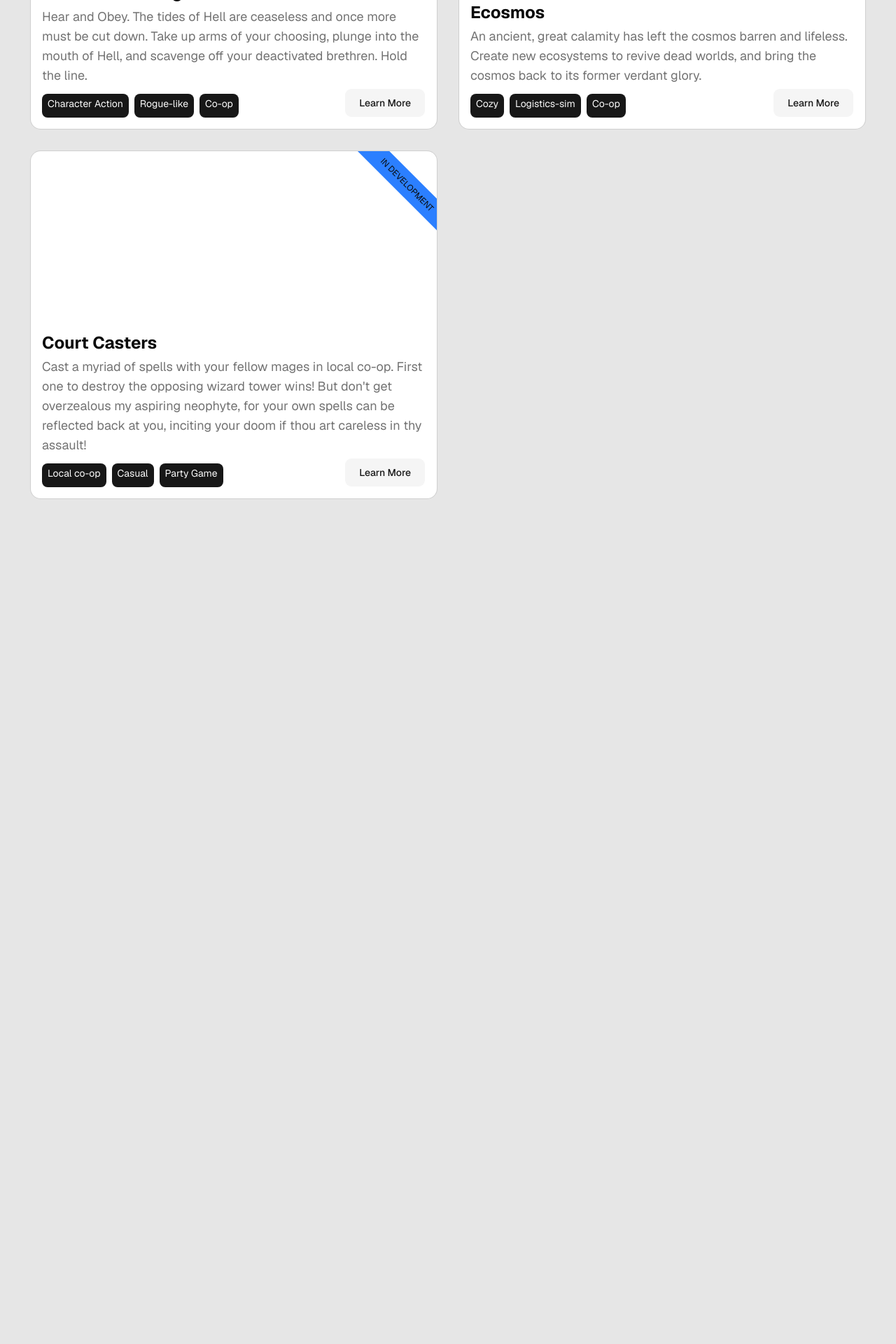
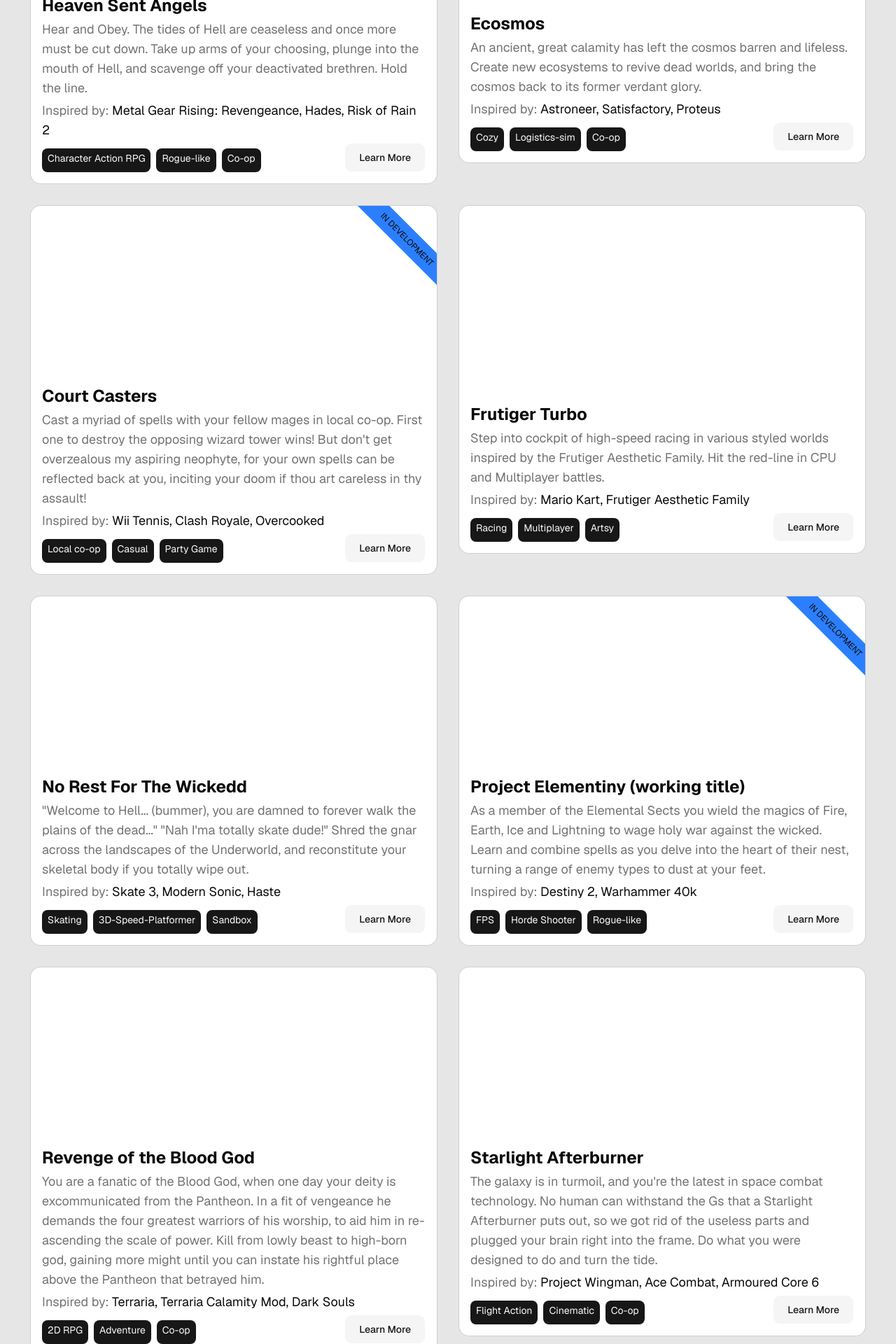
Before and after one commit to FirePenguin99/BSG-Website, a Next.js app in the folder bsg-website/: page /games in a window 1280 px wide. Shown: the part 740-2660 px from the top of the page at 70% size. Before the commit the page ends 1504 px from the top, so only its background shows below. Built offline with nearby package versions, Linux system fonts and the light colour scheme.

Commit message:
feat: enhance game data structure with new games; updated styles of game list and card components

```diff
--- a/bsg-website/src/app/game_data.ts
+++ b/bsg-website/src/app/game_data.ts
@@ -11,7 +11,8 @@ export type GameDataStructure = {
 export const HeavenSentAngels: GameDataStructure = {
     title: "Heaven Sent Angels",
     description: "Hear and Obey. The tides of Hell are ceaseless and once more must be cut down. Take up arms of your choosing, plunge into the mouth of Hell, and scavenge off your deactivated brethren. Hold the line.",
-    tags: ["Character Action", "Rogue-like", "Co-op"],
+    tags: ["Character Action RPG", "Rogue-like", "Co-op"],
+    inspirations: ["Metal Gear Rising: Revengeance", "Hades", "Risk of Rain 2"],
     gamePageUrl: "",
     imageUri: "",
     isInDevelopment: false,
@@ -21,6 +22,7 @@ export const Ecosmos: GameDataStructure = {
     title: "Ecosmos",
     description: "An ancient, great calamity has left the cosmos barren and lifeless. Create new ecosystems to revive dead worlds, and bring the cosmos back to its former verdant glory.",
     tags: ["Cozy", "Logistics-sim", "Co-op"],
+    inspirations: ["Astroneer", "Satisfactory", "Proteus"],
     gamePageUrl: "",
     imageUri: "",
     isInDevelopment: false,
@@ -30,13 +32,81 @@ export const CourtCasters: GameDataStructure = {
     title: "Court Casters",
     description: "Cast a myriad of spells with your fellow mages in local co-op. First one to destroy the opposing wizard tower wins! But don't get overzealous my aspiring neophyte, for your own spells can be reflected back at you, inciting your doom if thou art careless in thy assault!",
     tags: ["Local co-op", "Casual", "Party Game"],
+    inspirations: ["Wii Tennis", "Clash Royale", "Overcooked"],
     gamePageUrl: "",
     imageUri: "",
     isInDevelopment: true,
 };
 
+export const FrutigerTurbo: GameDataStructure = {
+    title: "Frutiger Turbo",
+    description: "Step into cockpit of high-speed racing in various styled worlds inspired by the Frutiger Aesthetic Family. Hit the red-line in CPU and Multiplayer battles.",
+    tags: ["Racing", "Multiplayer", "Artsy"],
+    inspirations: ["Mario Kart", "Frutiger Aesthetic Family"],
+    gamePageUrl: "",
+    imageUri: "",
+    isInDevelopment: false,
+};
+
+export const NoRestForTheWickedd: GameDataStructure = {
+    title: "No Rest For The Wickedd",
+    description: `"Welcome to Hell... (bummer), you are damned to forever walk the plains of the dead..." "Nah I'ma totally skate dude!" Shred the gnar across the landscapes of the Underworld, and reconstitute your skeletal body if you totally wipe out.`,
+    tags: ["Skating", "3D-Speed-Platformer", "Sandbox"],
+    inspirations: ["Skate 3", "Modern Sonic", "Haste"],
+    gamePageUrl: "",
+    imageUri: "",
+    isInDevelopment: false,
+};
+
+export const ProjectElementiny: GameDataStructure = {
+    title: "Project Elementiny (working title)",
+    description: "As a member of the Elemental Sects you wield the magics of Fire, Earth, Ice and Lightning to wage holy war against the wicked. Learn and combine spells as you delve into the heart of their nest, turning a range of enemy types to dust at your feet.",
+    tags: ["FPS", "Horde Shooter", "Rogue-like"],
+    inspirations: ["Destiny 2", "Warhammer 40k"],
+    gamePageUrl: "",
+    imageUri: "",
+    isInDevelopment: true,
+};
+
+export const RevengeOfTheBloodGod: GameDataStructure = {
+    title: "Revenge of the Blood God",
+    description: "You are a fanatic of the Blood God, when one day your deity is excommunicated from the Pantheon. In a fit of vengeance he demands the four greatest warriors of his worship, to aid him in re-ascending the scale of power. Kill from lowly beast to high-born god, gaining more might until you can instate his rightful place above the Pantheon that betrayed him.",
+    tags: ["2D RPG", "Adventure", "Co-op"],
+    inspirations: ["Terraria", "Terraria Calamity Mod", "Dark Souls"],
+    gamePageUrl: "",
+    imageUri: "",
+    isInDevelopment: false,
+};
+
+export const StarlightAfterburner: GameDataStructure = {
+    title: "Starlight Afterburner",
+    description: "The galaxy is in turmoil, and you're the latest in space combat technology. No human can withstand the Gs that a Starlight Afterburner puts out, so we got rid of the useless parts and plugged your brain right into the frame. Do what you were designed to do and turn the tide.",
+    tags: ["Flight Action", "Cinematic", "Co-op"],
+    inspirations: ["Project Wingman", "Ace Combat", "Armoured Core 6"],
+    gamePageUrl: "",
+    imageUri: "",
+    isInDevelopment: false,
+};
+
+export const ReachTheCitadel: GameDataStructure = {
+    title: "Reach The Citadel",
+    description: "Battle in a 12v12 casual team shooter, playing as any of the morally dubious experiments of an Arms Contractor's R&D division in their testing grounds. Each class is distinct in personality and role, with unique equip-able weapons and cosmetics to shake up their playstyle and looks.",
+    tags: ["FPS", "Hero Shooter", "Multiplayer PVP"],
+    inspirations: ["Team Fortress 2", "Dirty Bomb", "Sci-fi Military"],
+    gamePageUrl: "",
+    imageUri: "",
+    isInDevelopment: false,
+};
+
+
 export const AllGameData: GameDataStructure[] = [
     HeavenSentAngels,
     Ecosmos,
-    CourtCasters
+    CourtCasters,
+    FrutigerTurbo,
+    NoRestForTheWickedd,
+    ProjectElementiny,
+    RevengeOfTheBloodGod,
+    StarlightAfterburner,
+    ReachTheCitadel
 ];;
--- a/bsg-website/src/app/games/page.tsx
+++ b/bsg-website/src/app/games/page.tsx
@@ -4,15 +4,17 @@ import { AllGameData } from "@/app/game_data";
 export default function GameList() {
   return (
     <main className="mx-auto max-w-8xl flex w-full flex-col px-6 py-8 sm:px-10 sm:py-12">
-      <p className="mb-4 text-md font-medium text-muted-foreground">
+      <section className="flex flex-1 flex-col justify-center py-5">
+        <p className="mb-4 text-sm font-medium text-muted-foreground">
           Welcome to...
         </p>
         <h1 className="max-w-3xl text-4xl font-semibold tracking-tight text-balance sm:text-6xl">
           THE BSG LIBRARY
         </h1>
-      <p className="mt-3 max-w-2xl text-lg leading-8 text-muted-foreground">
+        <p className="mt-6 max-w-2xl text-lg leading-8 text-muted-foreground">
           Here you can find a list of all the games we want to create, along with their descriptions and genre tags. Click on any game to learn more about it and see if it's something you'd play in a distant future!
         </p>
+      </section>
 
       <section className="grid grid-cols-1 lg:grid-cols-2 gap-6 mt-6">
         {AllGameData.map((game, index) => (
--- a/bsg-website/src/app/page.tsx
+++ b/bsg-website/src/app/page.tsx
@@ -5,6 +5,8 @@ import { AllGameData } from "./game_data";
 
 export default function Home() {
   const gamePageUrl = "/games";
+
+  const carouselLength = 3;
 
   return (
     <main className="mx-auto max-w-8xl flex w-full flex-col px-6 py-8 sm:px-10 sm:py-12">
@@ -41,7 +43,9 @@ export default function Home() {
 
       <section>
         <h2 className="max-w-3xl my-5 text-3xl font-semibold tracking-tight text-balance sm:text-5xl">Our Games</h2>
-        <GameCarousel className="my-5" game_data={AllGameData} />
+        <GameCarousel className="my-5"
+          game_data={AllGameData.slice(0, carouselLength).map((game) => ({ ...game, inspirations: [] }))} // remove Inspirations for carousel display
+        />
         <RouterButton
           className="text-md mx-auto my-10 flex justify-center w-full max-w-sm h-15"
           variant="outline"
--- a/bsg-website/src/components/game_card.tsx
+++ b/bsg-website/src/components/game_card.tsx
@@ -14,7 +14,7 @@ export default function GameCard({ className, addedHeight, game_data }: GameCard
             <Card>
                 <CardContent
                     style={{ "--image-url": `url(${game_data.imageUri})` } as React.CSSProperties}
-                    className="relative bg-[image:var(--image-url)] aspect-5/4 flex flex-col items-end justify-between">
+                    className="relative bg-[image:var(--image-url)] aspect-5/4 flex flex-col justify-between">
 
                     <span className={`h-30 w-0 ${addedHeight}`}></span>
 
@@ -23,7 +23,11 @@ export default function GameCard({ className, addedHeight, game_data }: GameCard
                         <h2 className="text-xs lg:text-lg text-muted-foreground">{game_data.description}</h2>
 
                         {game_data.inspirations && game_data.inspirations.length > 0 && (
-                            <span className="text-sm lg:text-lg">{`Inspired by: ${game_data.inspirations.join(", ")}`}</span>
+                            <div>
+
+                                <span className="text-xs lg:text-lg text-muted-foreground">{`Inspired by: `}</span>
+                                <span className="text-xs lg:text-lg">{game_data.inspirations.join(", ")}</span>
+                            </div>
                         )}
 
                         <div className="flex flex-wrap gap-2 justify-between">
```
Lines whose indentation alone changed are shown as unchanged.
